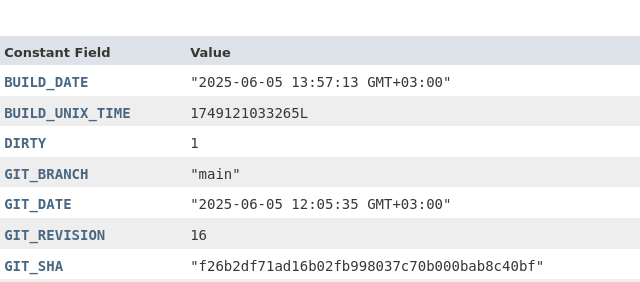
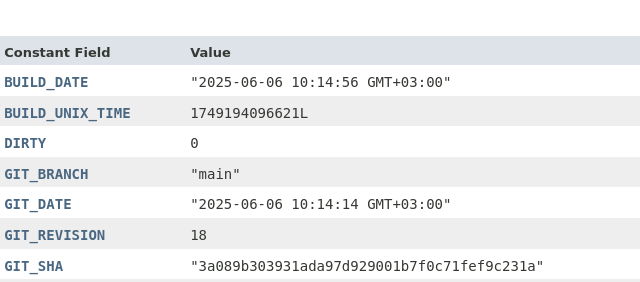
Before and after one commit to aregulardev/flarelib-docs, a plain HTML site: page constant-values.html in a window 1280 px wide. Shown: the part 518-800 px from the top of the page, 262-902 px from the left. Drawn offline with Linux system fonts and the light colour scheme; a web font is replaced by a local one.

```diff
--- a/constant-values.html
+++ b/constant-values.html
@@ -97,25 +97,25 @@ loadScripts(document, 'script');</script>
 <div class="table-header col-last">Value</div>
 <div class="col-first even-row-color"><code id="frc.robot.BuildConstants.BUILD_DATE">public&nbsp;static&nbsp;final&nbsp;<a href="https://docs.oracle.com/en/java/javase/17/docs/api/java.base/java/lang/String.html" title="class or interface in java.lang" class="external-link">String</a></code></div>
 <div class="col-second even-row-color"><code><a href="frc/robot/BuildConstants.html#BUILD_DATE">BUILD_DATE</a></code></div>
-<div class="col-last even-row-color"><code>"2025-06-05 13:57:13 GMT+03:00"</code></div>
+<div class="col-last even-row-color"><code>"2025-06-06 10:14:56 GMT+03:00"</code></div>
 <div class="col-first odd-row-color"><code id="frc.robot.BuildConstants.BUILD_UNIX_TIME">public&nbsp;static&nbsp;final&nbsp;long</code></div>
 <div class="col-second odd-row-color"><code><a href="frc/robot/BuildConstants.html#BUILD_UNIX_TIME">BUILD_UNIX_TIME</a></code></div>
-<div class="col-last odd-row-color"><code>1749121033265L</code></div>
+<div class="col-last odd-row-color"><code>1749194096621L</code></div>
 <div class="col-first even-row-color"><code id="frc.robot.BuildConstants.DIRTY">public&nbsp;static&nbsp;final&nbsp;int</code></div>
 <div class="col-second even-row-color"><code><a href="frc/robot/BuildConstants.html#DIRTY">DIRTY</a></code></div>
-<div class="col-last even-row-color"><code>1</code></div>
+<div class="col-last even-row-color"><code>0</code></div>
 <div class="col-first odd-row-color"><code id="frc.robot.BuildConstants.GIT_BRANCH">public&nbsp;static&nbsp;final&nbsp;<a href="https://docs.oracle.com/en/java/javase/17/docs/api/java.base/java/lang/String.html" title="class or interface in java.lang" class="external-link">String</a></code></div>
 <div class="col-second odd-row-color"><code><a href="frc/robot/BuildConstants.html#GIT_BRANCH">GIT_BRANCH</a></code></div>
 <div class="col-last odd-row-color"><code>"main"</code></div>
 <div class="col-first even-row-color"><code id="frc.robot.BuildConstants.GIT_DATE">public&nbsp;static&nbsp;final&nbsp;<a href="https://docs.oracle.com/en/java/javase/17/docs/api/java.base/java/lang/String.html" title="class or interface in java.lang" class="external-link">String</a></code></div>
 <div class="col-second even-row-color"><code><a href="frc/robot/BuildConstants.html#GIT_DATE">GIT_DATE</a></code></div>
-<div class="col-last even-row-color"><code>"2025-06-05 12:05:35 GMT+03:00"</code></div>
+<div class="col-last even-row-color"><code>"2025-06-06 10:14:14 GMT+03:00"</code></div>
 <div class="col-first odd-row-color"><code id="frc.robot.BuildConstants.GIT_REVISION">public&nbsp;static&nbsp;final&nbsp;int</code></div>
 <div class="col-second odd-row-color"><code><a href="frc/robot/BuildConstants.html#GIT_REVISION">GIT_REVISION</a></code></div>
-<div class="col-last odd-row-color"><code>16</code></div>
+<div class="col-last odd-row-color"><code>18</code></div>
 <div class="col-first even-row-color"><code id="frc.robot.BuildConstants.GIT_SHA">public&nbsp;static&nbsp;final&nbsp;<a href="https://docs.oracle.com/en/java/javase/17/docs/api/java.base/java/lang/String.html" title="class or interface in java.lang" class="external-link">String</a></code></div>
 <div class="col-second even-row-color"><code><a href="frc/robot/BuildConstants.html#GIT_SHA">GIT_SHA</a></code></div>
-<div class="col-last even-row-color"><code>"f26b2df71ad16b02fb998037c70b000bab8c40bf"</code></div>
+<div class="col-last even-row-color"><code>"3a089b303931ada97d929001b7f0c71fef9c231a"</code></div>
 <div class="col-first odd-row-color"><code id="frc.robot.BuildConstants.MAVEN_GROUP">public&nbsp;static&nbsp;final&nbsp;<a href="https://docs.oracle.com/en/java/javase/17/docs/api/java.base/java/lang/String.html" title="class or interface in java.lang" class="external-link">String</a></code></div>
 <div class="col-second odd-row-color"><code><a href="frc/robot/BuildConstants.html#MAVEN_GROUP">MAVEN_GROUP</a></code></div>
 <div class="col-last odd-row-color"><code>""</code></div>
```
Also changed, not shown: com/flarerobotics/lib/control/ShooterCalculator.html (+1 -1 lines), com/flarerobotics/lib/math/BilinearInterpolator2D.html (+1 -1 lines), com/flarerobotics/lib/region/PolygonalRegion.html (+1 -1 lines).
